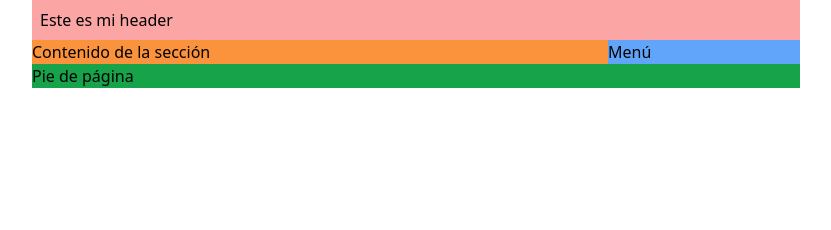
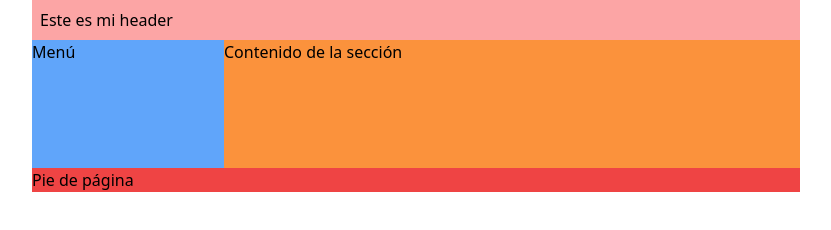
Before and after one commit to JuanDanielG/primer_ejercicio_tailwind, a website: page src/index.html in a window 1280 px wide. Shown: the whole page, without its empty margins (224-1055 px from the left). Drawn offline with nearby package versions, Linux system fonts and the light colour scheme; files that its build step writes are made by us from their sources.

Commit message:
estrusctura grid tailwind

```diff
--- a/src/index.html
+++ b/src/index.html
@@ -1,26 +1,27 @@
 <!DOCTYPE html>
 <html lang="en">
+
 <head>
     <meta charset="UTF-8">
     <meta name="viewport" content="width=device-width, initial-scale=1.0">
-     <link rel="stylesheet" href="/dist/output.css">
+    <link href="/dist/output.css" rel="stylesheet">
     <title>Box Model Float</title>
 </head>
 
 <body>
-    <div class="mx-auto bg-green-600 max-w-3xl container">
-        <header class="p-2 h-10 bg-red-300">
+    <div class="grid grid-cols-4  mx-auto bg-green-600 max-w-3xl container">
+        <header class="col-span-4 p-2 h-10 bg-red-300">
             Este es mi header
         </header>
-        <section class="flex flex-row-reverse bg-purple-400">
-            <nav class=" w-1/4 bg-blue-400">
-                Menú
-            </nav>
-            <article class=" w-3/4 bg-orange-400">
-                Contenido de la sección
-            </article>
-        </section>
-        <footer>
+        <!-- <section class="flex flex-row-reverse bg-purple-400"> -->
+        <nav class="h-32 bg-blue-400">
+            Menú
+        </nav>
+        <article class="col-span-3  bg-orange-400">
+            Contenido de la sección
+        </article>
+        <!-- </section> -->
+        <footer class="col-span-4 bg-red-500">
             Pie de página
         </footer>
     </div>
```
